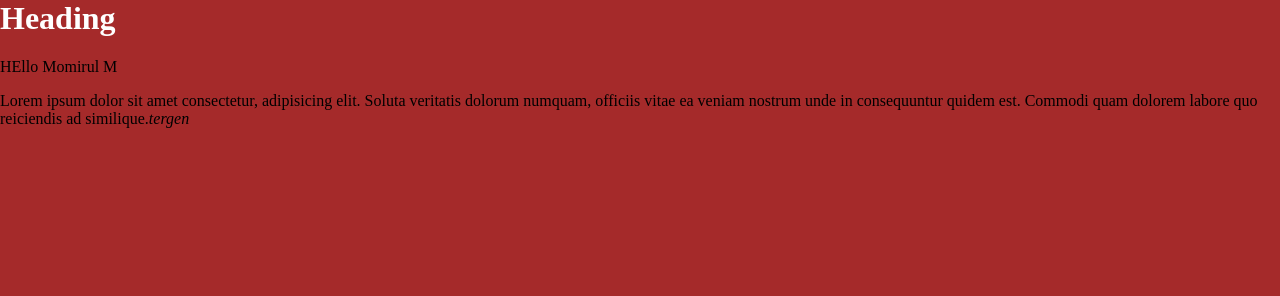
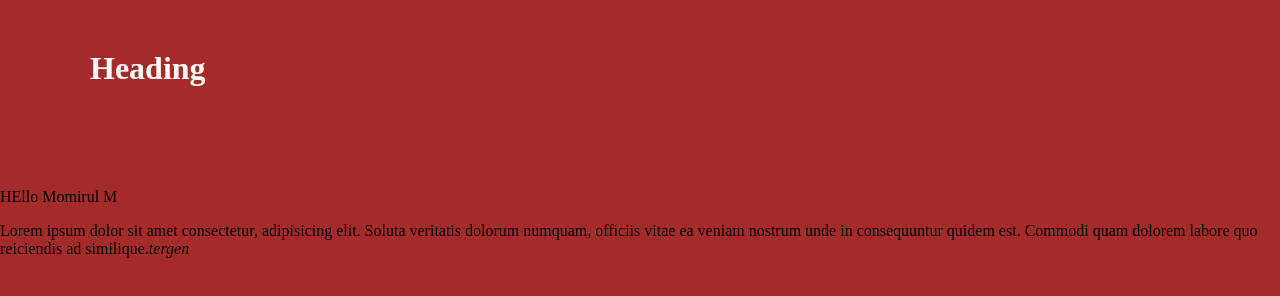
Before and after one commit to Momirl/first-projects, a plain HTML site: page index.html in a window 1280 px wide. Drawn offline with Linux system fonts and the light colour scheme.

Commit message:
first projects

```diff
--- a/style.css
+++ b/style.css
@@ -6,5 +6,5 @@ body{
 }
 h1{
     color: white;
-    padding left: 30px;
+    padding: 50px 20px 80px 90px;
 }
```
